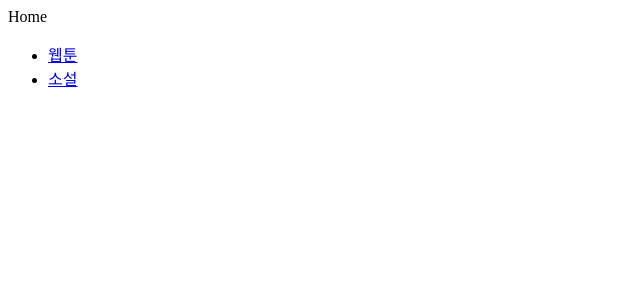
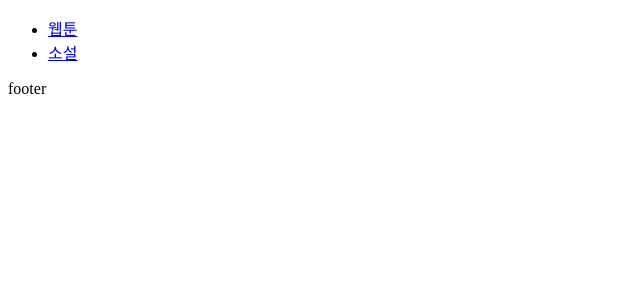
Before and after one commit to steve0312/sesac-java, a React (Vite) app in the folder React/my-webtoon/: page / in a window 1280 px wide. Shown: the top 300 px of the page, without its empty margins (0-640 px from the left). Built offline with nearby package versions, Linux system fonts and the light colour scheme.

Commit message:
1112 실습 : RootLayout 컴포넌트 추가 / index, Home 컴포넌트 수정

```diff
--- /dev/null
+++ b/React/my-webtoon/src/layouts/RootLayout.jsx
@@ -0,0 +1,24 @@
+import React from 'react';
+import { Link, Outlet } from 'react-router-dom';
+
+export default function RootLayout() {
+  return (
+    <>
+      <header>
+        <ul>
+          {/* <li>
+          <Link to="/">홈</Link>
+        </li> */}
+          <li>
+            <Link to="/webtoon">웹툰</Link>
+          </li>
+          <li>
+            <Link to="/novel">소설</Link>
+          </li>
+        </ul>
+      </header>
+      <Outlet></Outlet>
+      <footer>footer</footer>
+    </>
+  );
+}
--- a/React/my-webtoon/src/pages/Home.jsx
+++ b/React/my-webtoon/src/pages/Home.jsx
@@ -4,18 +4,7 @@ import { Link } from 'react-router-dom';
 export default function Home() {
   return (
     <>
-      <div>Home</div>
-      <ul>
-        {/* <li>
-          <Link to="/">홈</Link>
-        </li> */}
-        <li>
-          <Link to="/webtoon">웹툰</Link>
-        </li>
-        <li>
-          <Link to="/novel">소설</Link>
-        </li>
-      </ul>
+      <div></div>
     </>
   );
 }
--- a/React/my-webtoon/src/router/index.jsx
+++ b/React/my-webtoon/src/router/index.jsx
@@ -2,10 +2,15 @@ import { createBrowserRouter } from 'react-router-dom';
 import Home from '../pages/Home';
 import WebtoonLayout from '../layouts/WebtoonLayout';
 import NovelLayout from '../layouts/NovelLayout';
+import RootLayout from '../layouts/RootLayout';
 
 const router = createBrowserRouter([
   {
     path: '/',
+    element: <RootLayout />,
+    children: [
+      {
+        index: true,
         element: <Home />,
       },
       {
@@ -16,6 +21,8 @@ const router = createBrowserRouter([
         path: '/novel',
         element: <NovelLayout />,
       },
+    ],
+  },
 ]);
 
 export default router;
```
Lines whose indentation alone changed are shown as unchanged.
